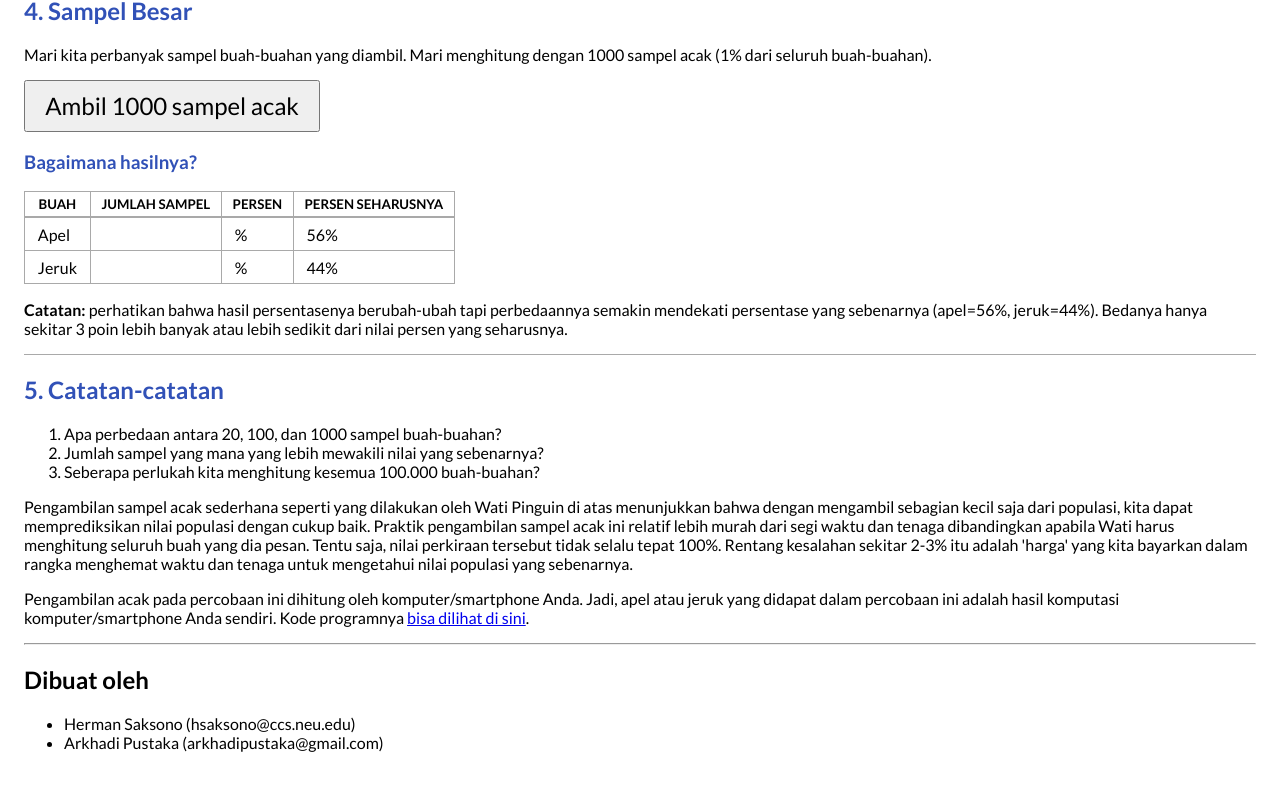
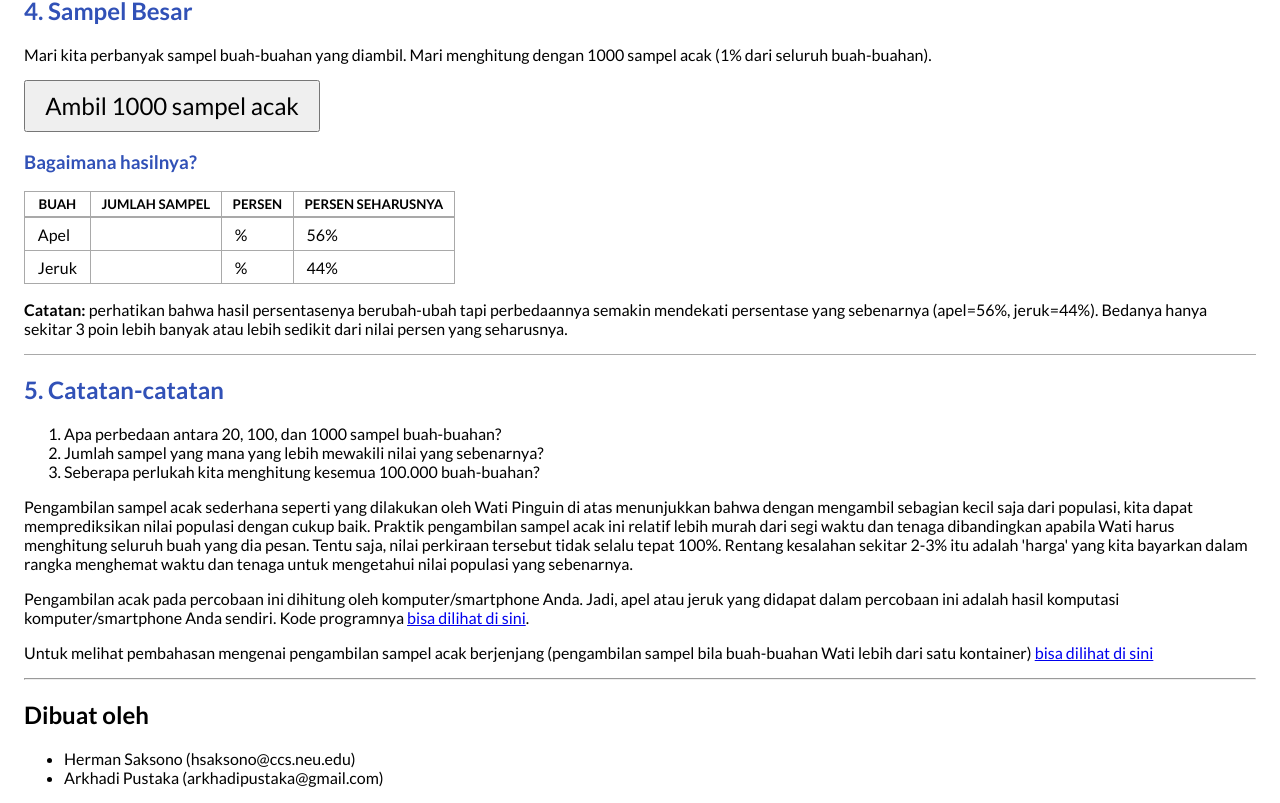
Before and after one commit to hermansaksono/random_sampling, an Angular app: page /simple_random in a window 1280 px wide. Shown: the part 1517-2320 px from the top of the page. Before the commit the page ends 2285 px from the top, so only its background shows below. Built offline with nearby package versions, Linux system fonts and the light colour scheme.

Commit message:
Update simple-random.component.html
add link to stratified random

```diff
--- a/src/app/simple-random/simple-random.component.html
+++ b/src/app/simple-random/simple-random.component.html
@@ -164,3 +164,6 @@
   dalam percobaan ini adalah hasil komputasi komputer/smartphone Anda sendiri. Kode programnya
   <a href="https://github.com/hermansaksono/random_sampling/blob/master/src/app/simple-random/simple-random.component.ts">bisa dilihat di sini</a>.
 </p>
+<p>
+  Untuk melihat pembahasan mengenai pengambilan sampel acak berjenjang (pengambilan sampel bila buah-buahan Wati lebih dari satu kontainer) <a routerLink='/stratified_random'>bisa dilihat di sini</a>
+</p>
```
